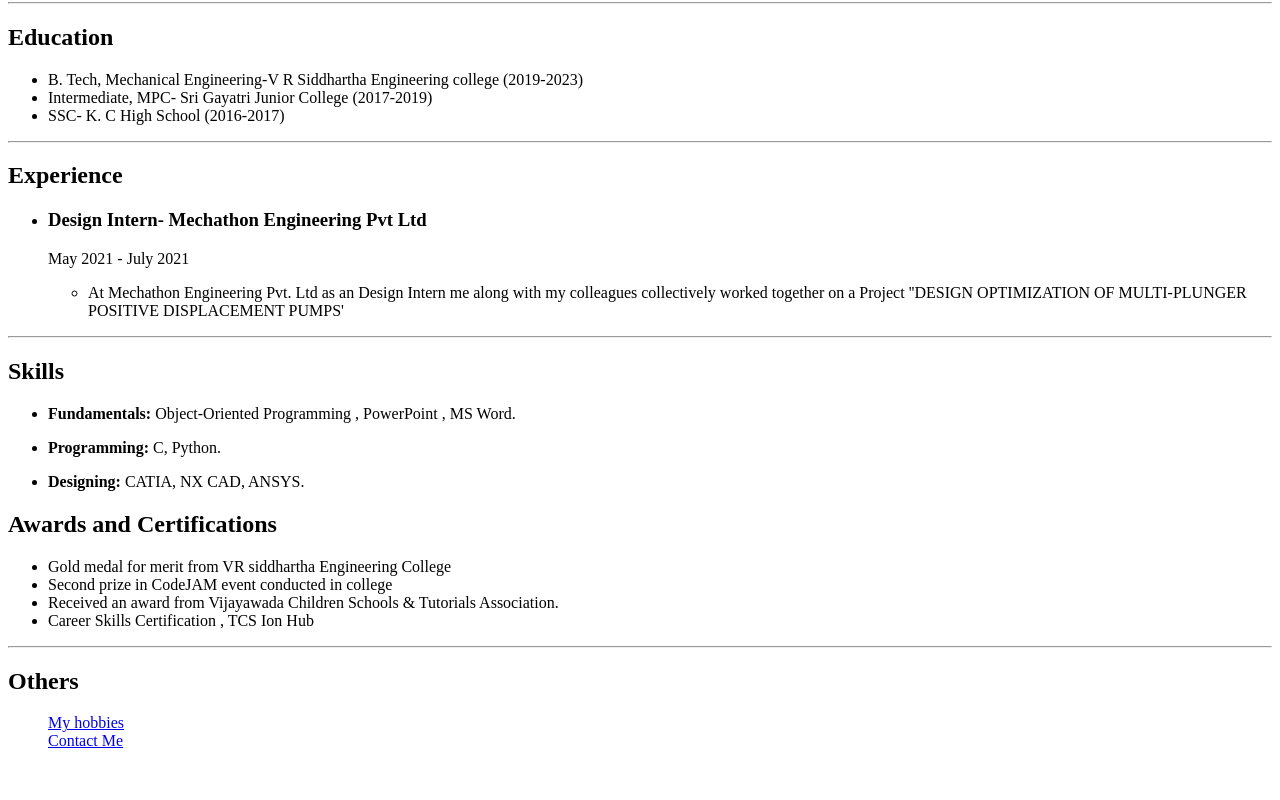
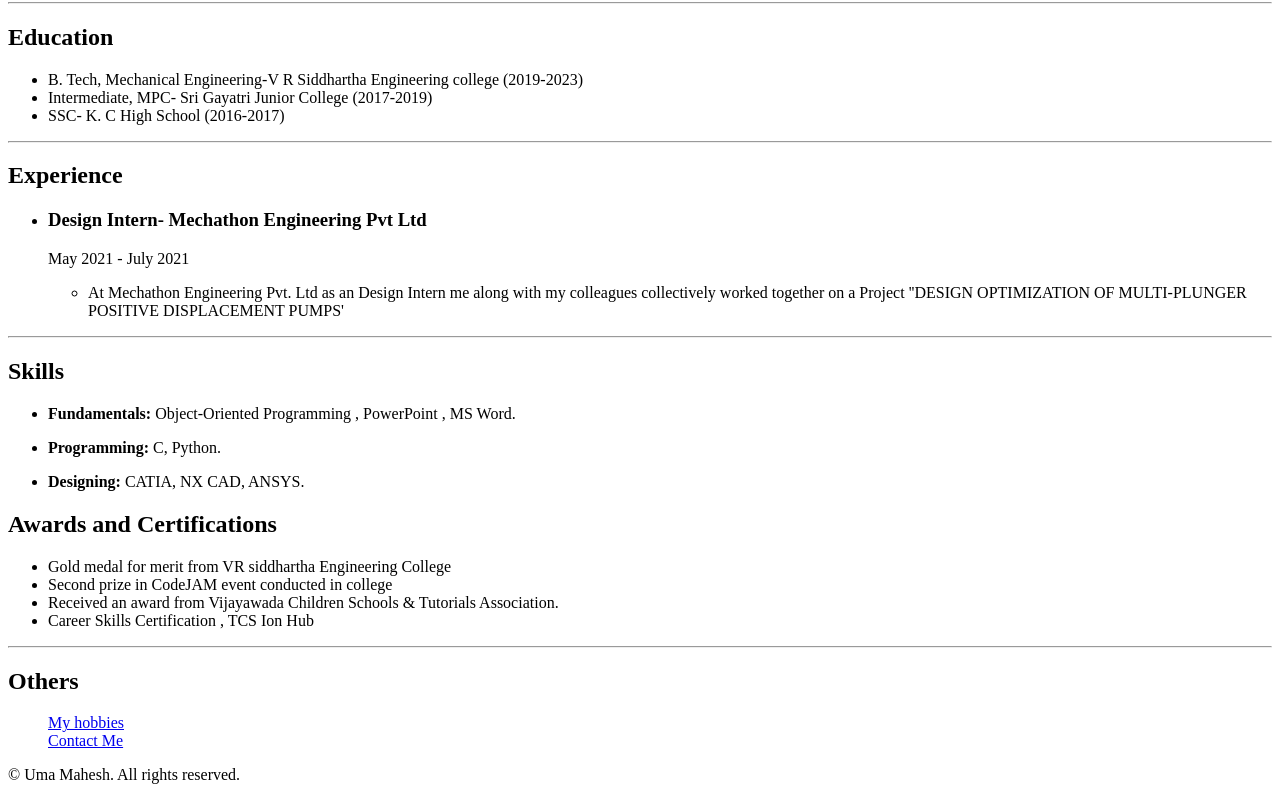
Before and after one commit to uma-mahesh-mekala/My-Resume, a plain HTML site: page index.html in a window 1280 px wide. Shown: the part 383-1183 px from the top of the page. Before the commit the page ends 1149 px from the top, so only its background shows below. Drawn offline with Linux system fonts and the light colour scheme.

Commit message:
Add files via upload

```diff
--- a/index.html
+++ b/index.html
@@ -70,5 +70,8 @@
       <br />
       <a href="./contact.html">Contact Me</a>
     </ul>
+    <footer>
+      <p>© Uma Mahesh. All rights reserved.</p>
+    </footer>
   </body>
 </html>
```
